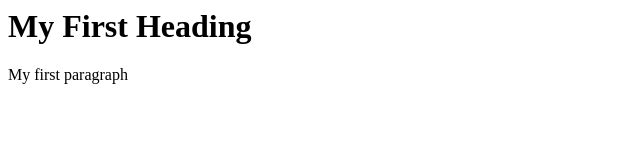
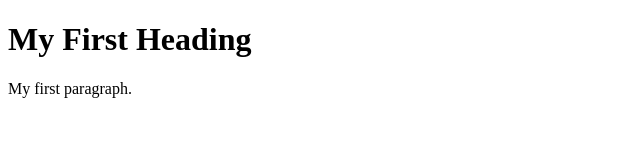
Before and after one commit to ArcielleGercan/Webprog-SF231-HTML-Lessons, a plain HTML site: page Introduction/index.html in a window 1280 px wide. Shown: the whole page, without its empty margins (0-640 px from the left). Drawn offline with Linux system fonts and the light colour scheme.

Commit message:
introduction 01

```diff
--- a/Introduction/index.html
+++ b/Introduction/index.html
@@ -1,4 +1,12 @@
+<!DOCTYPE html>
 <html>
-    <h1> My First Heading</h1>
-    <p> My first paragraph</p>
+<head>
+<title>Page Title</title>
+</head>
+<body>
+
+<h1>My First Heading</h1>
+<p>My first paragraph.</p>
+
+</body>
 </html>
```
